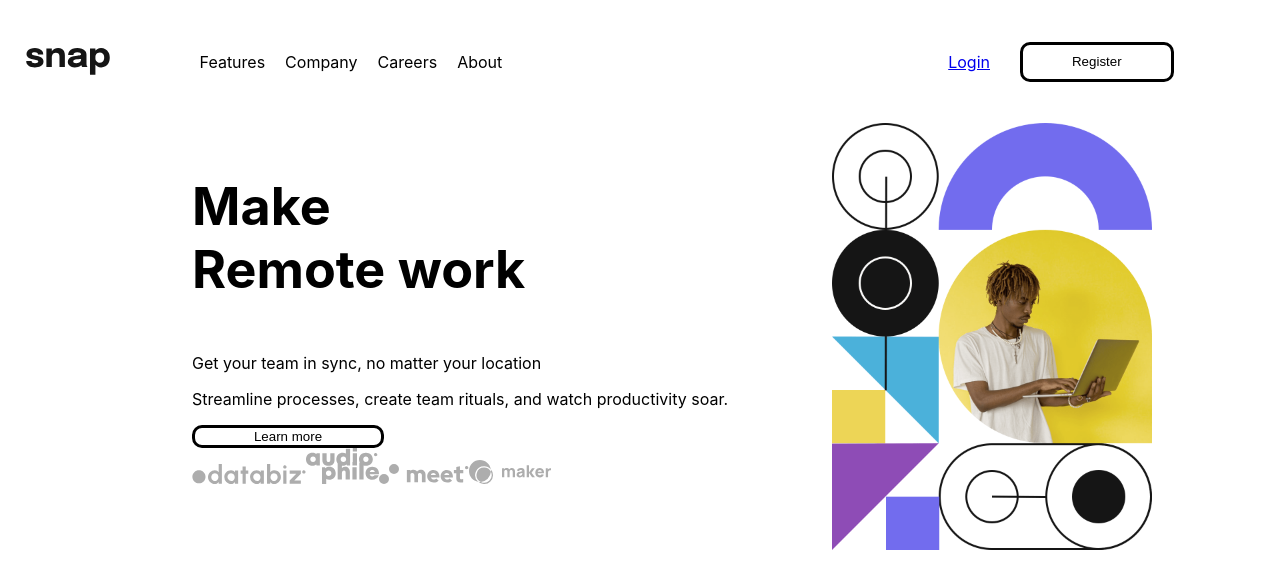
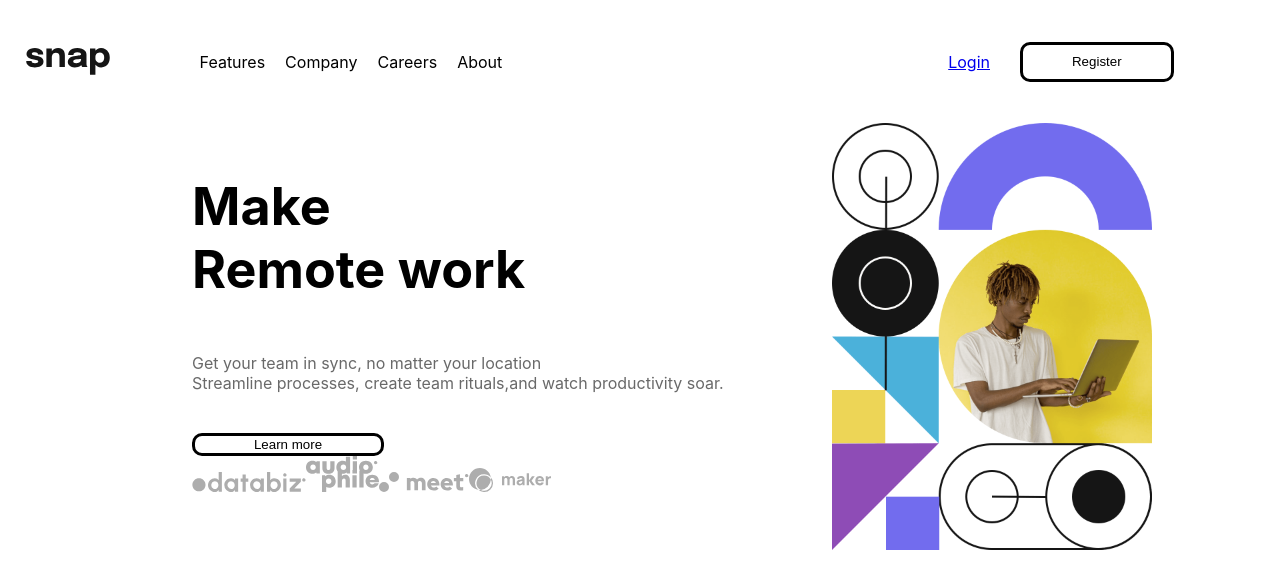
Before and after one commit to steven-mpawulo/intro-section, a React (Create React App) app: page / in a window 1280 px wide. Shown: the top 588 px of the page. Built offline with nearby package versions, Linux system fonts and the light colour scheme.

Commit message:
adds background color to second and third text

```diff
--- a/src/components/Main.js
+++ b/src/components/Main.js
@@ -12,8 +12,8 @@ const Main = () => {
         <div className="major-container">
             <div className="first-container">
                 <p className='first-text'>Make <br />Remote work </p>
-                <p>Get your team in sync, no matter your location</p>
-                <p>Streamline processes, create team rituals, and watch productivity soar.</p>
+                <p className='second-text'>Get your team in sync, no matter your location</p>
+                <p className='third-text'>Streamline processes, create team rituals,and watch productivity soar.</p>
                 <button className='learn-more-button'>Learn more</button>
                 <div className="my-images">
                     <img src={Databiz} alt="databiz" />
```
